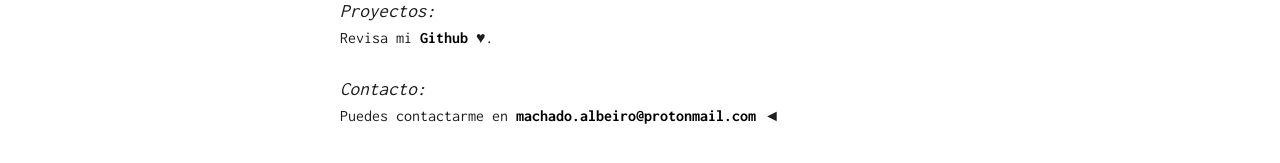
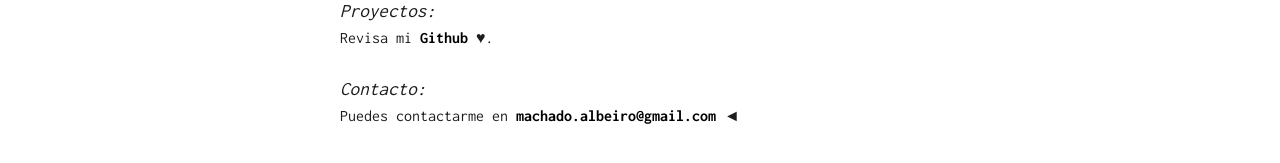
Before and after one commit to AlbCM/albcm.github.io, a Jekyll site: the page built from me/index.md, in a window 1280 px wide. Shown: the part 682-845 px from the top of the page. Built offline with Jekyll 4.4.1, drawn with Linux system fonts in a browser that asks for light colours; comment, search, counter and statistics services are not loaded.

Commit message:
Update index.md
Mail and link updated

```diff
--- a/me/index.md
+++ b/me/index.md
@@ -16,4 +16,4 @@ Lo demás se sigue escribiendo con el pasar del tiempo...
 Revisa mi [Github](https://github.com/albcm) ♥.
 
 # Contacto:
-Puedes contactarme en [machado.albeiro@protonmail.com](https://albcm.github.io/me/) ◄
+Puedes contactarme en [machado.albeiro@gmail.com](mailto:machado.albeiro@gmail.com?subject=Blog Feedback) ◄
```
